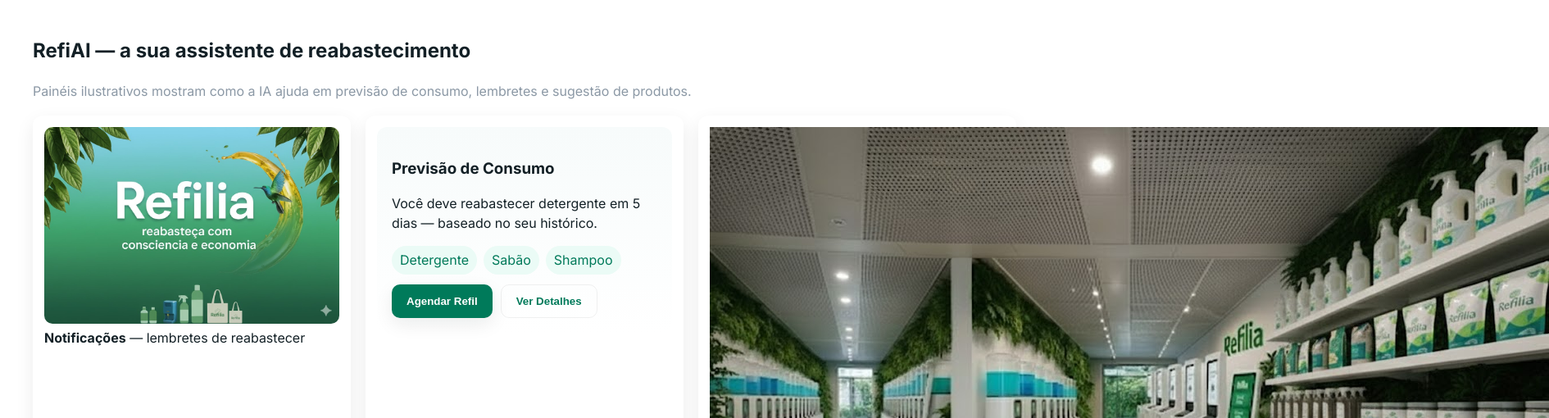
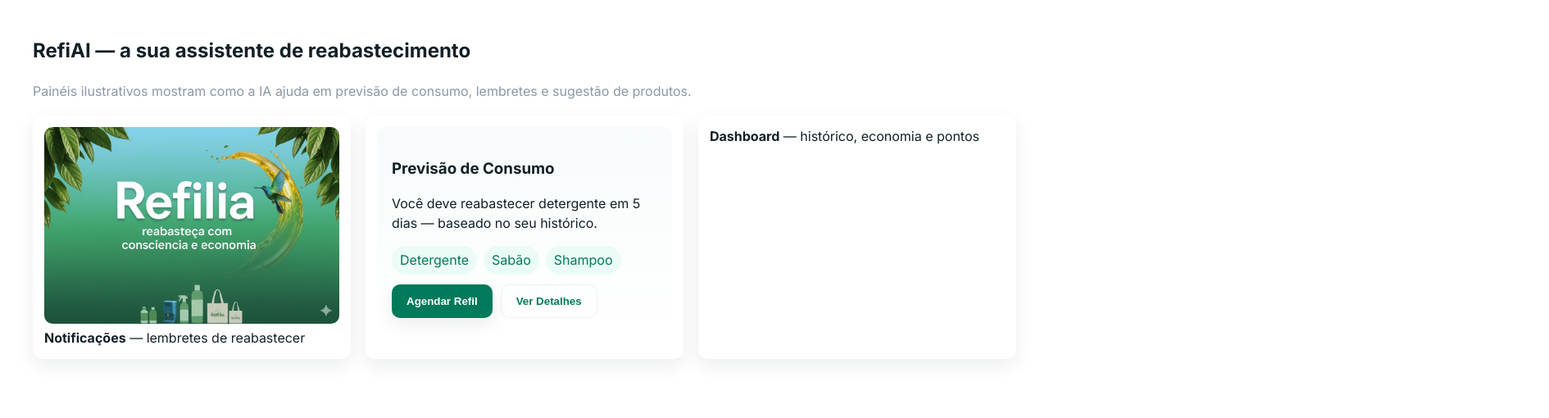
Before and after one commit to Gabriel2069/Refilia-Site, a plain HTML site: page refiai.html in a window 1280 px wide. Shown: the part 116-626 px from the top of the page at 82% size, 1890 px wide, since content can reach past the window. Drawn offline with Linux system fonts and the light colour scheme.

Commit message:
Update refiai.html

```diff
--- a/refiai.html
+++ b/refiai.html
@@ -53,7 +53,6 @@
           </div>
 
           <div class="panel mock-dashboard">
-            <img src="assets/interior-white.png" alt="Dashboard RefiAI" />
             <div class="panel-caption"><strong>Dashboard</strong> — histórico, economia e pontos</div>
           </div>
         </div>
```
